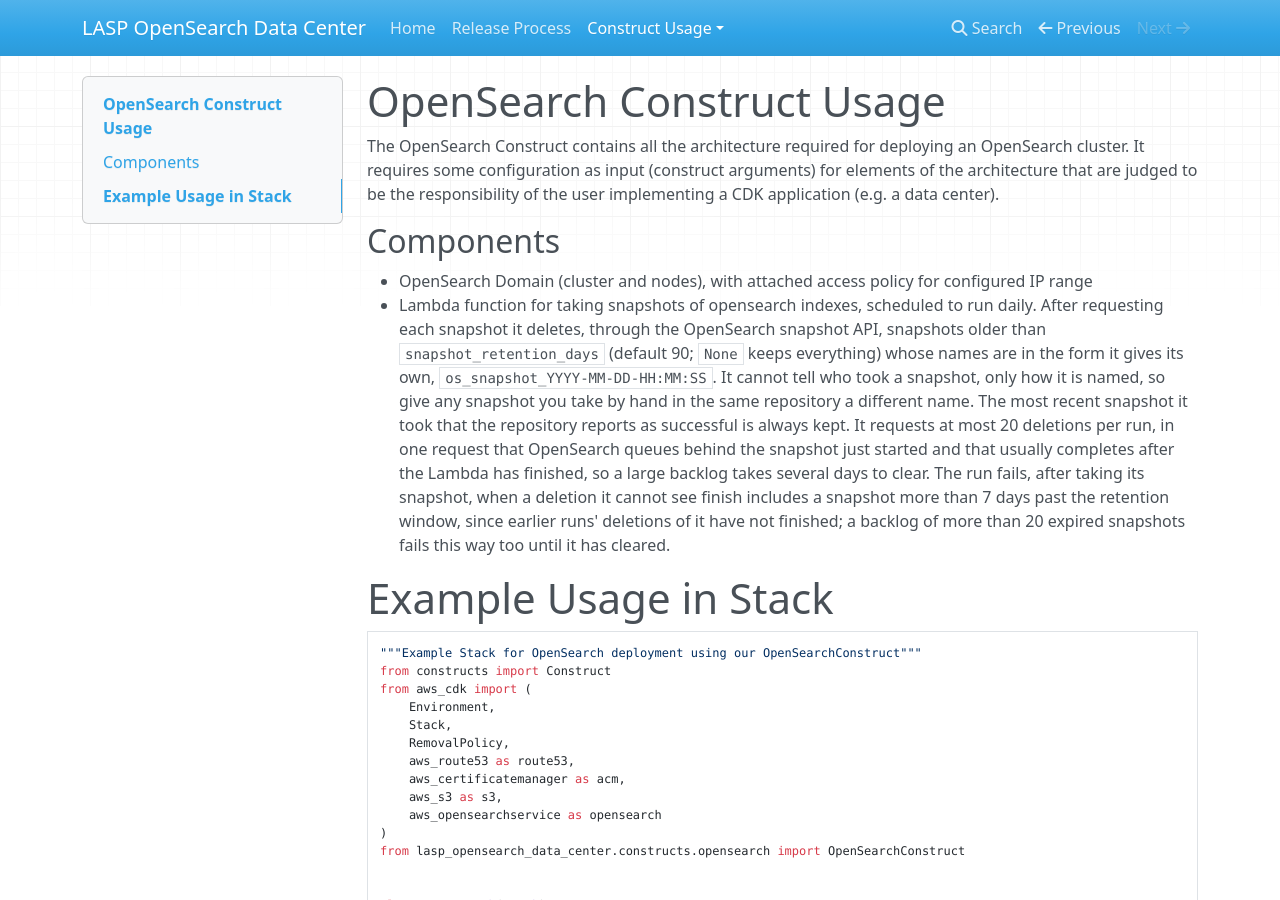
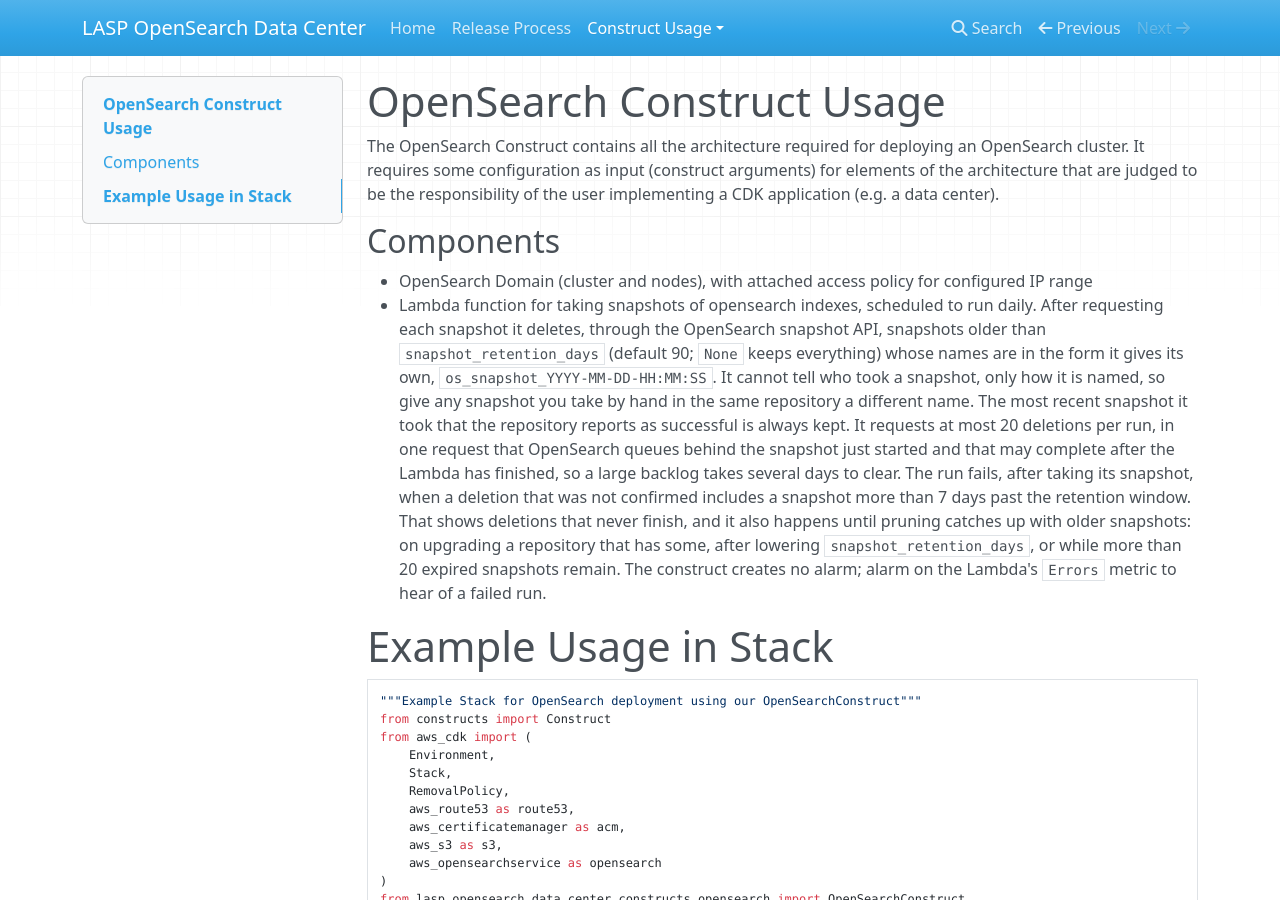
Before and after one commit to lasp/lasp-opensearch-data-center, an MkDocs documentation site: the page built from docs/construct_usage/opensearch.md, in a window 1280 px wide and 900 px high. Built offline with MkDocs 1.6.1, drawn with Linux system fonts in a browser that asks for light colours; nearby versions of some CDN libraries.

Commit message:
Check for overdue snapshots after a 404 too, name every cause in the message, and test another retention
The overdue error also fires while pruning catches up with older snapshots (retention newly set or lowered, or a
backlog), so the message and docs name those causes as well as unfinished deletions, and say an alarm on the
Lambda's errors is needed to hear of it.

Co-Authored-By: Claude Opus 5.5 <noreply@anthropic.com>

```diff
--- a/docs/construct_usage/opensearch.md
+++ b/docs/construct_usage/opensearch.md
@@ -13,10 +13,12 @@ the responsibility of the user implementing a CDK application (e.g. a data cente
   It cannot tell who took a snapshot, only how it is named, so give any snapshot you take by hand in the same
   repository a different name. The most recent snapshot it took that the repository reports as successful is
   always kept. It requests at most 20 deletions per run, in one request that OpenSearch queues behind the snapshot
-  just started and that usually completes after the Lambda has finished, so a large backlog takes several days to
-  clear. The run fails, after taking its snapshot, when a deletion it cannot see finish includes a snapshot more than
-  7 days past the retention window, since earlier runs' deletions of it have not finished; a backlog of more than 20
-  expired snapshots fails this way too until it has cleared.
+  just started and that may complete after the Lambda has finished, so a large backlog takes several days to
+  clear. The run fails, after taking its snapshot, when a deletion that was not confirmed includes a snapshot more than
+  7 days past the retention window. That shows deletions that never finish, and it also happens until pruning catches
+  up with older snapshots: on upgrading a repository that has some, after lowering `snapshot_retention_days`, or
+  while more than 20 expired snapshots remain. The construct creates no alarm; alarm on the Lambda's `Errors` metric
+  to hear of a failed run.
 
 # Example Usage in Stack
 
```
Also changed, not shown: CHANGELOG.md (+5 -2 lines), 2 other files.
